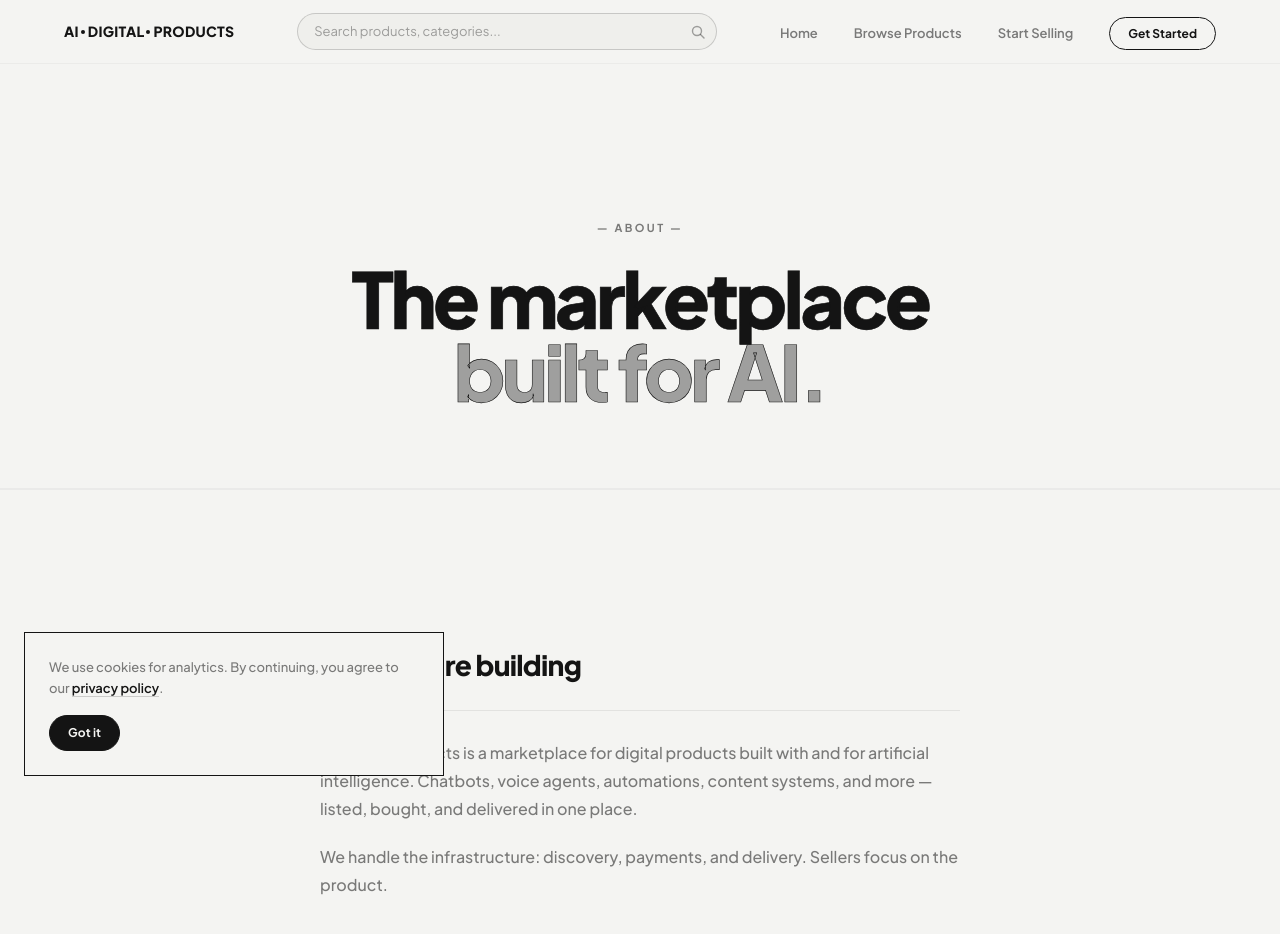
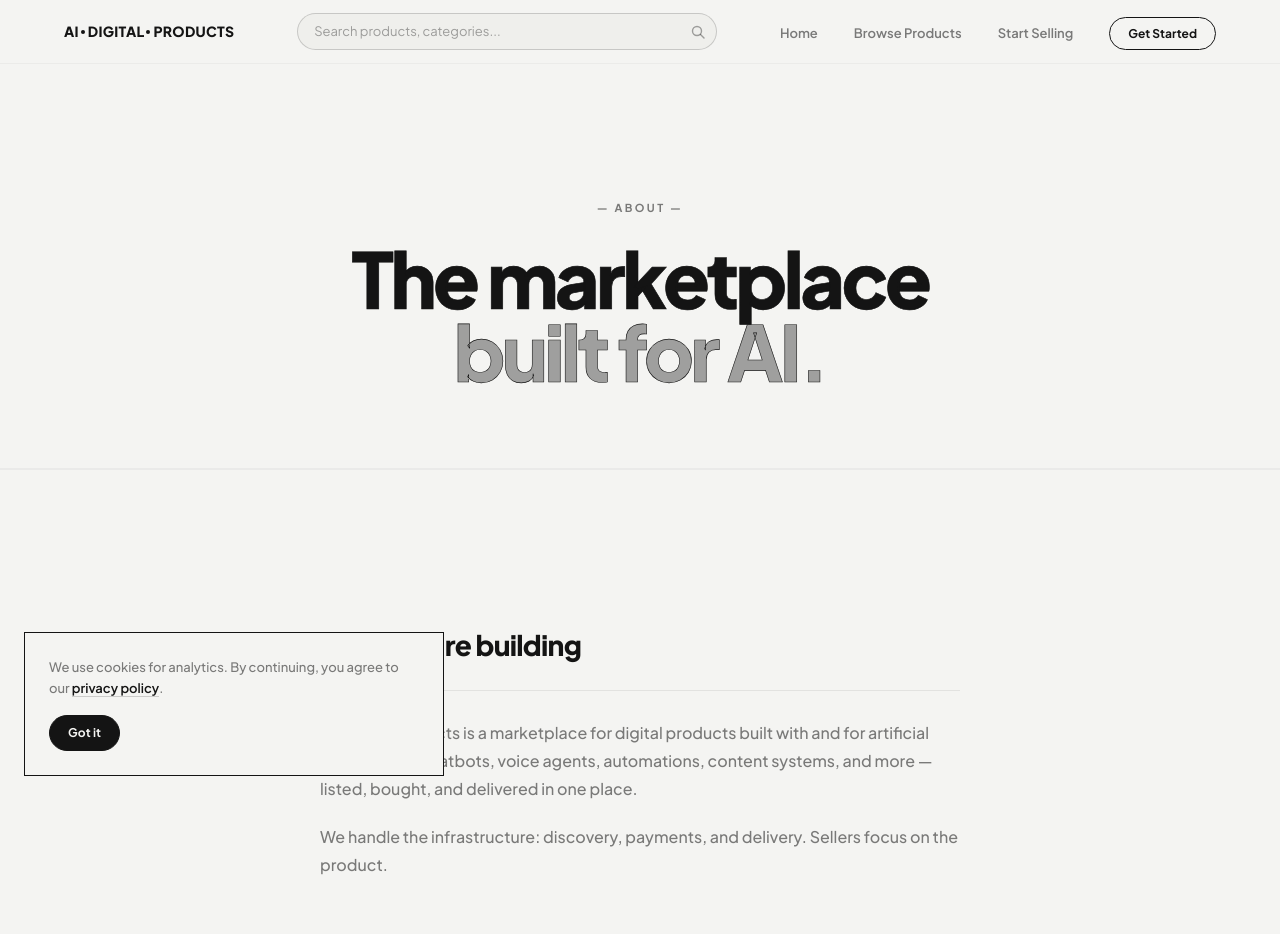
Before and after one commit to podprompts/aidigitalproducts-site, a Next.js app: page /about in a window 1280 px wide. Shown: the top 934 px of the page. Built offline with nearby package versions, Linux system fonts and the light colour scheme.

Commit message:
fix: reduce page-hero top padding

```diff
--- a/src/app/globals.css
+++ b/src/app/globals.css
@@ -205,7 +205,7 @@ body {
 
 /* ── Inner page hero ────────────────────────────────────────────────────────── */
 .page-hero {
-  padding: 120px 24px clamp(60px, 8vw, 80px);
+  padding: 100px 24px clamp(60px, 8vw, 80px);
   text-align: center;
   border-bottom: 1px solid var(--line-soft);
 }
```
